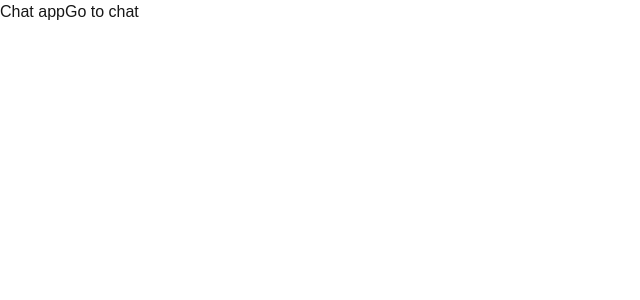
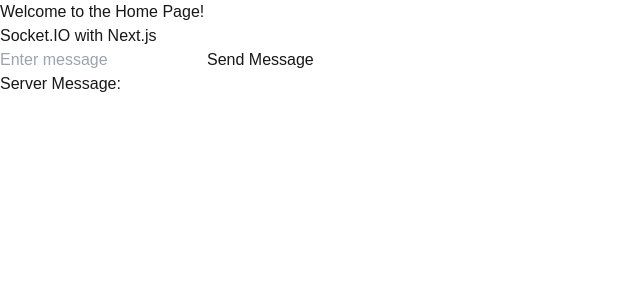
Before and after one commit to VVNTHEFLASH/chat-app, a Next.js app: page / in a window 1280 px wide. Shown: the top 300 px of the page, without its empty margins (0-640 px from the left). Built offline with nearby package versions, Linux system fonts and the light colour scheme; no server answers.

Commit message:
Socket io setup with node server and sample socket usage component for client created

```diff
--- a/package.json
+++ b/package.json
@@ -14,13 +14,17 @@
     "express": "4.21.1",
     "next": "15.0.3",
     "react": "18.3.1",
-    "react-dom": "18.3.1"
+    "react-dom": "18.3.1",
+    "socket.io": "^4.8.1",
+    "socket.io-client": "^4.8.1"
   },
   "devDependencies": {
     "@types/express": "^5.0.0",
     "@types/node": "^22.9.3",
     "@types/react": "18.3.12",
     "@types/react-dom": "18.3.1",
+    "@types/socket.io": "^3.0.2",
+    "@types/socket.io-client": "^3.0.0",
     "eslint": "^8",
     "eslint-config-next": "15.0.3",
     "postcss": "^8",
--- a/src/app/page.tsx
+++ b/src/app/page.tsx
@@ -1,12 +1,12 @@
-import Link from "next/link";
+import SocketExample from '../components/SocketExample';
 
-export default function Home() {
+const HomePage = () => {
   return (
     <div>
-      <span>Chat app</span>
-      <Link href={'/chat'}>
-      <span>Go to chat</span>
-      </Link>
+      <h1>Welcome to the Home Page!</h1>
+      <SocketExample />
     </div>
   );
-}
+};
+
+export default HomePage;
--- /dev/null
+++ b/src/components/SocketExample.tsx
@@ -0,0 +1,54 @@
+"use client"
+import { useEffect, useState } from 'react';
+import io from 'socket.io-client';
+
+const SocketExample = () => {
+  const [socket, setSocket] = useState<any>(null);
+  const [message, setMessage] = useState<string>('');
+  const [serverMessage, setServerMessage] = useState<string>('');
+
+  useEffect(() => {
+    // Connect to the server
+    const socket = io();
+
+    setSocket(socket);
+
+    // Listen for messages from the server
+    socket.on('message', (msg: string) => {
+      console.log('Message from server:', msg);
+      setServerMessage(msg);
+    });
+
+    // Cleanup on component unmount
+    return () => {
+      socket.disconnect();
+    };
+  }, []);
+
+  const sendMessage = () => {
+    if (socket) {
+      socket.emit('message', message); // Emit the message to the server
+    }
+  };
+
+  return (
+    <div>
+      <h1>Socket.IO with Next.js</h1>
+      <div>
+        <input
+          type="text"
+          value={message}
+          onChange={(e) => setMessage(e.target.value)}
+          placeholder="Enter message"
+        />
+        <button onClick={sendMessage}>Send Message</button>
+      </div>
+      <div>
+        <h2>Server Message:</h2>
+        <p>{serverMessage}</p>
+      </div>
+    </div>
+  );
+};
+
+export default SocketExample;
```
Also changed, not shown: server.ts (+19 -1 lines), src/app/chat/page.tsx (+21 -3 lines), 1 other file (tests, documents, lock files or other folders).
